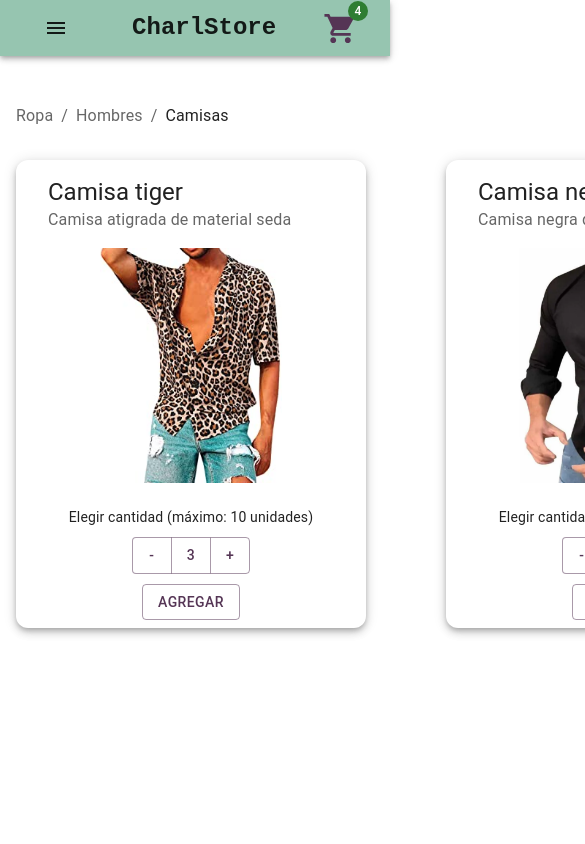
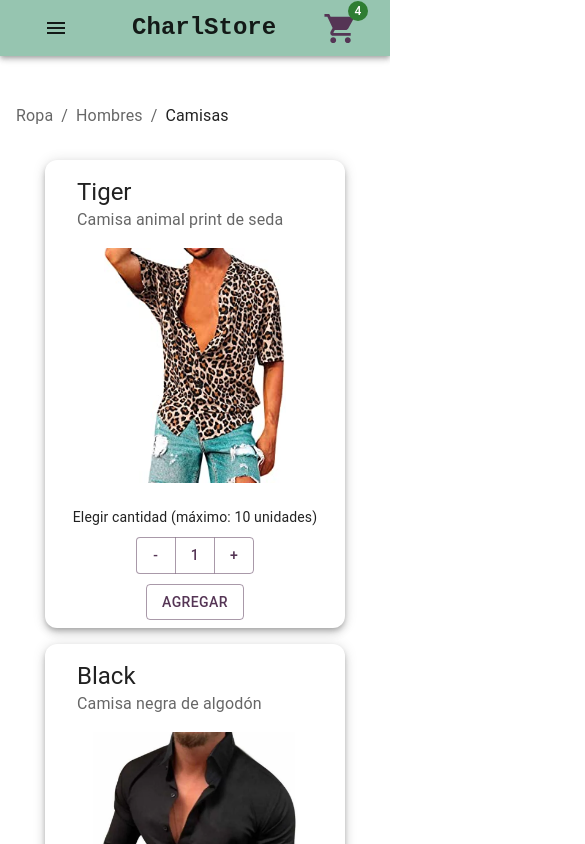
Before and after one commit to charlsDaniels/coder-e-commerce-menendez, a React (Create React App) app: page / in a window 390 px wide. Shown: the top 844 px of the page, 585 px wide, since content can reach past the window. Built offline with nearby package versions, Linux system fonts and the light colour scheme.

Commit message:
Changes on styles (responsiveness)

```diff
--- a/src/App.js
+++ b/src/App.js
@@ -1,18 +1,18 @@
-import NavBar from './components/Navigation/NavBar/NavBar';
-import Container from '@mui/material/Container';
-import ItemListContainer from './containers/Items/ItemListContainer';
-import { createTheme, ThemeProvider } from '@mui/material/styles';
-import Breadcrumbs from '@mui/material/Breadcrumbs';
-import Link from '@mui/material/Link';
+import TheNavbar from "./components/Navigation/Navbar/TheNavbar";
+import Container from "@mui/material/Container";
+import ItemListContainer from "./containers/Items/ItemListContainer";
+import { createTheme, ThemeProvider } from "@mui/material/styles";
+import Breadcrumbs from "@mui/material/Breadcrumbs";
+import Link from "@mui/material/Link";
 
 const theme = createTheme({
   palette: {
     primary: {
-      main: '#96C5B0',
-      textColor: "white"
+      main: "#96C5B0",
+      textColor: "white",
     },
     secondary: {
-      main: '#553555'
+      main: "#553555",
     },
   },
 });
@@ -20,17 +20,13 @@ const theme = createTheme({
 const App = () => {
   return (
     <ThemeProvider theme={theme}>
-      <NavBar />
+      <TheNavbar />
       <Container maxWidth="lg" sx={{ mt: 6 }}>
         <Breadcrumbs mb={4} aria-label="breadcrumb">
           <Link underline="hover" color="inherit" href="/">
             Ropa
           </Link>
-          <Link
-            underline="hover"
-            color="inherit"
-            href="#"
-          >
+          <Link underline="hover" color="inherit" href="#">
             Hombres
           </Link>
           <Link
@@ -44,10 +40,9 @@ const App = () => {
         </Breadcrumbs>
 
         <ItemListContainer />
-
       </Container>
     </ThemeProvider>
   );
-}
+};
 
 export default App;
--- a/src/components/Items/Item.jsx
+++ b/src/components/Items/Item.jsx
@@ -1,40 +1,39 @@
 import { useState } from "react";
-import Box from '@mui/material/Box';
-import Card from '@mui/material/Card';
-import CardHeader from '@mui/material/CardHeader';
-import CardContent from '@mui/material/CardContent';
-import CardMedia from '@mui/material/CardMedia';
+import Box from "@mui/material/Box";
+import Card from "@mui/material/Card";
+import CardHeader from "@mui/material/CardHeader";
+import CardContent from "@mui/material/CardContent";
+import CardMedia from "@mui/material/CardMedia";
 import CardActions from "@mui/material/CardActions";
 import ItemCount from "./ItemCount";
-import Modal from '@mui/material/Modal';
-import Typography from '@mui/material/Typography';
+import Modal from "@mui/material/Modal";
+import Typography from "@mui/material/Typography";
 
 const style = {
-    position: 'absolute',
-    top: '50%',
-    left: '50%',
-    transform: 'translate(-50%, -50%)',
+  position: "absolute",
+  top: "50%",
+  left: "50%",
+  transform: "translate(-50%, -50%)",
   width: 400,
-    bgcolor: 'background.paper',
-    border: '2px solid #000',
+  bgcolor: "background.paper",
+  border: "2px solid #000",
   boxShadow: 24,
   p: 4,
 };
 
 const Item = ({ item }) => {
-
-    const [openModal, setShowModal] = useState(false)
-    const [purchasedItems, setPurchasedItems] = useState(0)
+  const [openModal, setShowModal] = useState(false);
+  const [purchasedItems, setPurchasedItems] = useState(0);
 
   const onAddHandler = (quantity) => {
-        setPurchasedItems(quantity)
-        setShowModal(true)
-    }
+    setPurchasedItems(quantity);
+    setShowModal(true);
+  };
 
   const handleCloseModal = () => setShowModal(false);
 
   return (
-        <Box sx={{ width: 350 }}>
+    <Box sx={{ width: 300 }}>
       <Card elevation={5} sx={{ borderRadius: 3 }}>
         <CardContent>
           <CardHeader
@@ -44,15 +43,15 @@ const Item = ({ item }) => {
           />
           <CardMedia
             component="img"
-                        sx={{ objectFit: 'contain' }}
+            sx={{ objectFit: "contain" }}
             height="235"
             image={item.pictureUrl}
             alt="Camisa"
           />
         </CardContent>
 
-                <CardActions sx={{ justifyContent: 'center' }}>
-                    <ItemCount stock={10} initial={3} onAdd={onAddHandler}></ItemCount>
+        <CardActions sx={{ justifyContent: "center" }}>
+          <ItemCount stock={10} initial={1} onAdd={onAddHandler}></ItemCount>
         </CardActions>
       </Card>
 
@@ -70,6 +69,6 @@ const Item = ({ item }) => {
       </Modal>
     </Box>
   );
-}
+};
 
 export default Item;
--- a/src/components/Items/ItemList.jsx
+++ b/src/components/Items/ItemList.jsx
@@ -1,12 +1,21 @@
-import Box from '@mui/material/Box';
+import Box from "@mui/material/Box";
 import Item from "./Item";
 
 const ItemList = ({ items }) => {
-    return (
-        <Box sx={{ display: 'flex', gap: 10 }} >
-            {items.map(item => <Item key={item.id} item={item} />)}
-        </Box>
-    )
-}
+  return (
+    <Box
+      sx={{
+        display: "flex",
+        justifyContent: "space-around",
+        gap: 2,
+        flexWrap: "wrap",
+      }}
+    >
+      {items.map((item) => (
+        <Item key={item.id} item={item} />
+      ))}
+    </Box>
+  );
+};
 
 export default ItemList;
--- a/src/components/Navigation/NavBar/NavBar.jsx
+++ /dev/null
@@ -1,26 +0,0 @@
-import AppBar from '@mui/material/AppBar';
-import Toolbar from '@mui/material/Toolbar';
-import Container from '@mui/material/Container';
-import Brand from '../../Brand/Logo';
-import AsideMenu from './Aside/AsideMenu';
-import NavigationItems from './NavigationItems/NavigationItems';
-
-const pages = ['Computadoras', 'Vehículos', 'Ropa'];
-
-const NavBar = () => {
-  return (
-    <AppBar position="static" primary>
-      <Container maxWidth="xl">
-        <Toolbar>
-
-          <AsideMenu pages={pages} />
-
-          <Brand />
-
-          <NavigationItems pages={pages}/>
-        </Toolbar>
-      </Container>
-    </AppBar >
-  );
-};
-export default NavBar;
--- /dev/null
+++ b/src/components/Navigation/NavBar/TheNavbar.jsx
@@ -0,0 +1,25 @@
+import AppBar from "@mui/material/AppBar";
+import Toolbar from "@mui/material/Toolbar";
+import Container from "@mui/material/Container";
+import Brand from "../../Brand/Logo";
+import AsideMenu from "./Aside/AsideMenu";
+import NavigationItems from "./NavigationItems/NavigationItems";
+
+const pages = ["Computadoras", "Vehículos", "Ropa"];
+
+const TheNavbar = () => {
+  return (
+    <AppBar position="static">
+      <Container maxWidth="xl">
+        <Toolbar>
+          <AsideMenu pages={pages} />
+
+          <Brand />
+
+          <NavigationItems pages={pages} />
+        </Toolbar>
+      </Container>
+    </AppBar>
+  );
+};
+export default TheNavbar;
--- a/src/containers/Items/ItemListContainer.jsx
+++ b/src/containers/Items/ItemListContainer.jsx
@@ -1,74 +1,68 @@
-import Box from '@mui/material/Box';
-import Backdrop from '@mui/material/Backdrop';
-import CircularProgress from '@mui/material/CircularProgress';
+import Box from "@mui/material/Box";
+import Backdrop from "@mui/material/Backdrop";
+import CircularProgress from "@mui/material/CircularProgress";
 import ItemList from "../../components/Items/ItemList";
-import Typography from '@mui/material/Typography';
-import { useEffect, useState } from 'react';
+import Typography from "@mui/material/Typography";
+import { useEffect, useState } from "react";
 
 const ItemListContainer = () => {
-
-    const [products, setProducts] = useState([])
-    const [loading, setLoading] = useState(false)
+  const [products, setProducts] = useState([]);
+  const [loading, setLoading] = useState(false);
 
   const fetchProducts = async () => {
     try {
-            setLoading(true)
+      setLoading(true);
       const products = await new Promise((resolved, rejected) => {
         setTimeout(() => {
           resolved([
             {
-                            id: '1',
-                            title: "Camisa tiger",
-                            description: "Camisa atigrada de material seda",
+              id: "1",
+              title: "Tiger",
+              description: "Camisa animal print de seda",
               price: "$5.600",
-                            pictureUrl: "/images/camisa-tiger.jpg"
+              pictureUrl: "/images/camisa-tiger.jpg",
             },
             {
-                            id: '2',
-                            title: "Camisa negra",
+              id: "2",
+              title: "Black",
               description: "Camisa negra de algodón",
               price: "$3.500",
-                            pictureUrl: "/images/camisa-negra.jpg"
+              pictureUrl: "/images/camisa-negra.jpg",
             },
             {
-                            id: '3',
-                            title: "Camisa Hawaiana",
+              id: "3",
+              title: "Hawaian",
               description: "Camisa hawaiana de seda",
               price: "$3.900",
-                            pictureUrl: "/images/camisa-hawaiana.jpg"
+              pictureUrl: "/images/camisa-hawaiana.jpg",
+            },
+          ]);
+        }, 2000);
+      });
+      setProducts(products);
+    } catch (error) {
+      console.log(error);
+    } finally {
+      setLoading(false);
     }
-                    ]
-                    )
-                }, 2000)
-            })
-            setProducts(products)
-        } catch (error) {
-            console.log(error)
-        } finally {
-            setLoading(false)
-        }
-    }
+  };
 
   useEffect(() => {
-        fetchProducts()
-    }, [])
+    fetchProducts();
+  }, []);
 
   return (
     <Box>
       <Backdrop
-                sx={{ color: '#fff', zIndex: (theme) => theme.zIndex.drawer + 1 }}
+        sx={{ color: "#fff", zIndex: (theme) => theme.zIndex.drawer + 1 }}
         open={loading}
       >
         <CircularProgress />
       </Backdrop>
 
-            {products &&
-                <Box sx={{ display: 'flex' }}>
-                    <ItemList items={products} />
+      {products && <ItemList items={products} />}
     </Box>
-            }
-        </Box>
-    )
-}
+  );
+};
 
 export default ItemListContainer;
```
Also changed, not shown: src/components/Navigation/TheFooter.jsx (added). Lines whose indentation alone changed are shown as unchanged.
